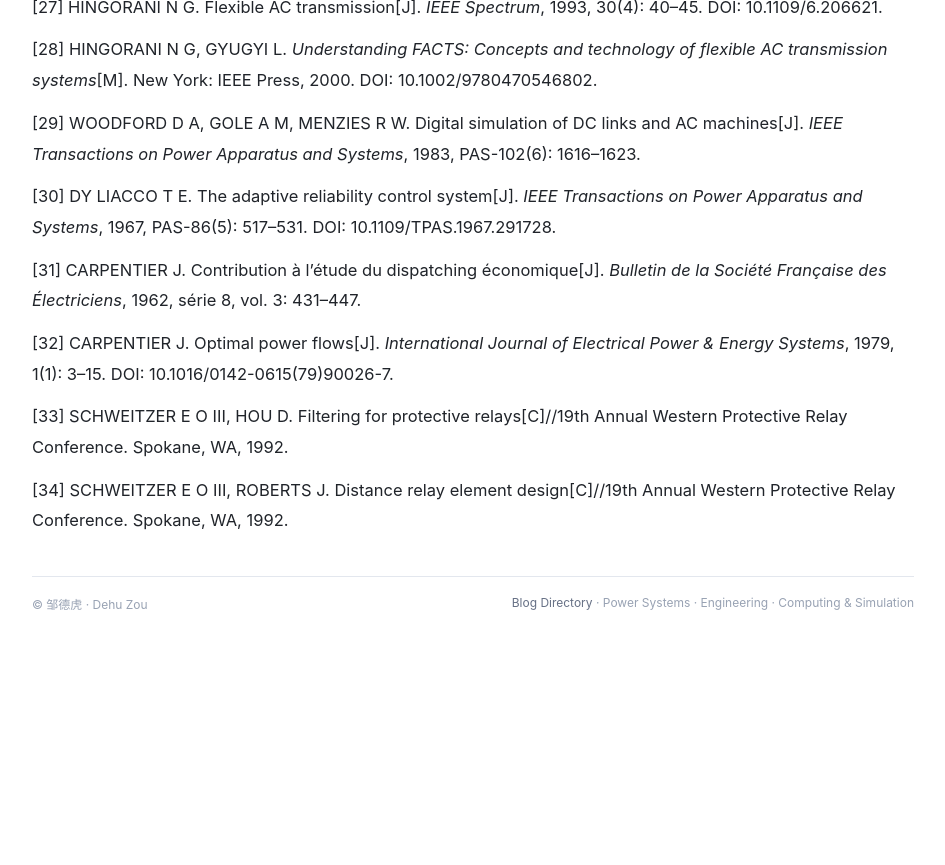
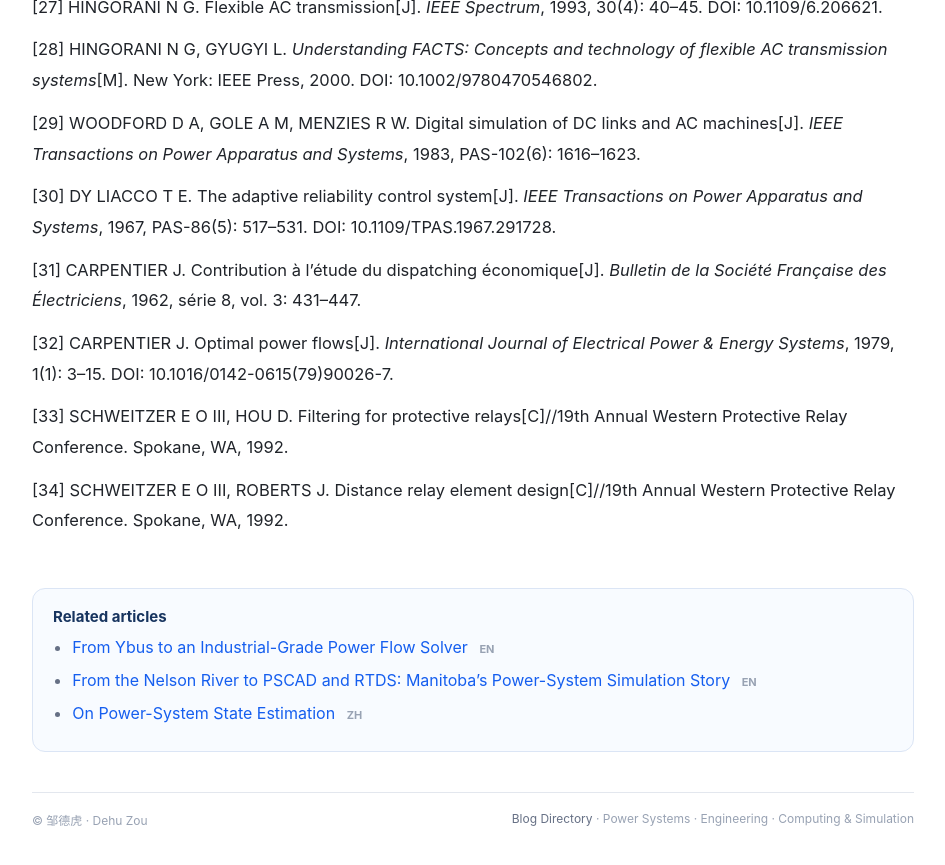
Before and after one commit to zoudehupowersystem/zoudehupowersystem.github.io, a Jekyll site: the page built from founders-of-modern-power-systems.md, in a window 1280 px wide and 900 px high, scrolled down 26148 px. Shown: the top 865 px of the window, without its empty margins (167-1112 px from the left). Built offline with Jekyll 4.4.1, drawn with Linux system fonts in a browser that asks for light colours; before the commit the page ends 26832 px from its top, so only the background shows below that.

Commit message:
Add related articles for power systems founders

```diff
--- a/_data/related.yml
+++ b/_data/related.yml
@@ -147,3 +147,8 @@
   - { title: "计算机系统之旅", url: "/计算机系统之旅.html", lang: "zh-CN" }
   - { title: "C++优化技术", url: "/C++优化技术.html", lang: "zh-CN" }
   - { title: "计算机中的基础数学函数", url: "/计算机中的基础数学函数.html", lang: "zh-CN" }
+
+"founders-of-modern-power-systems.md":
+  - { title: "From Ybus to an Industrial-Grade Power Flow Solver", url: "/ac-power-flow-ybus-newton.html", lang: "en", note: "EN" }
+  - { title: "From the Nelson River to PSCAD and RTDS: Manitoba’s Power-System Simulation Story", url: "/manitoba-hydro-pscad-rtds-history.html", lang: "en", note: "EN" }
+  - { title: "On Power-System State Estimation", url: "/谈谈电力系统状态估计.html", lang: "zh-CN", note: "ZH" }
```
